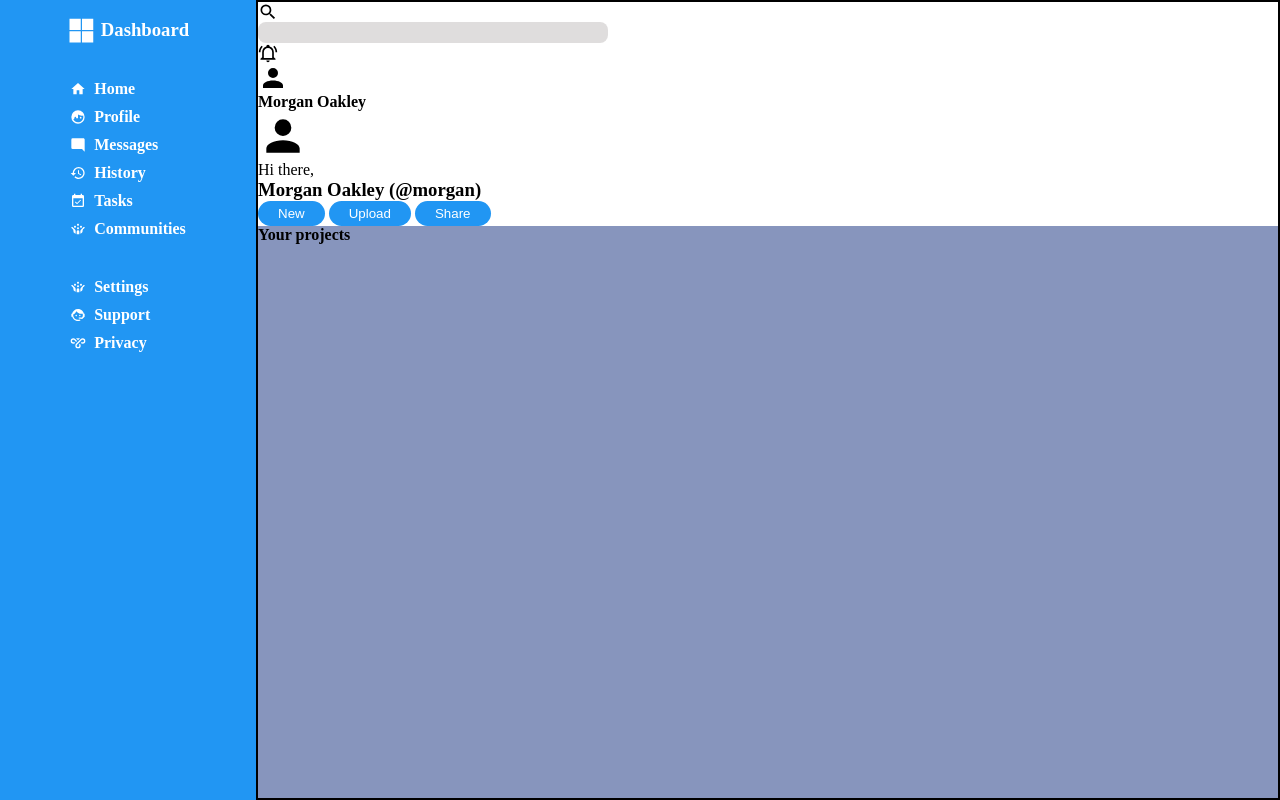
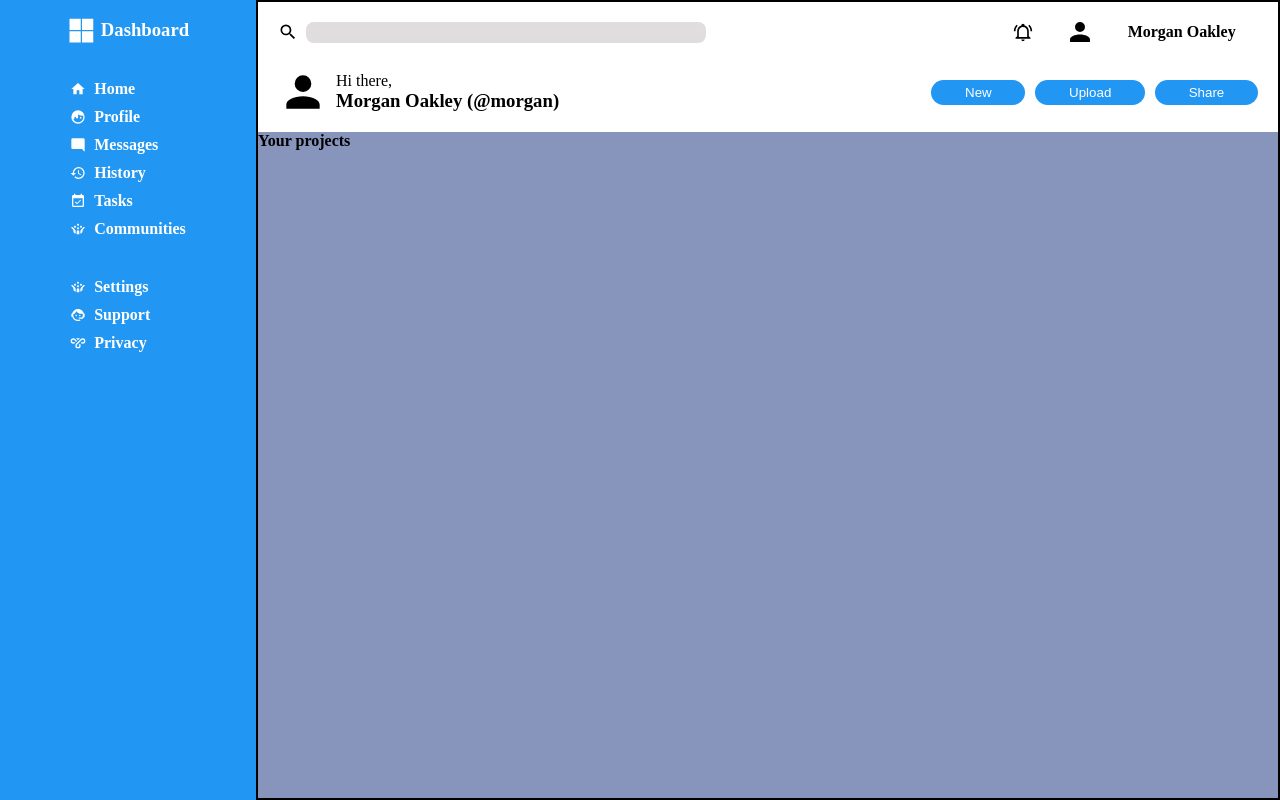
Before and after one commit to Kostiantyn777/admin-dashboard, a plain HTML site: page index.html in a window 1280 px wide. Drawn offline with Linux system fonts and the light colour scheme.

Commit message:
Finish CSS of the Header

```diff
--- a/index.html
+++ b/index.html
@@ -102,6 +102,7 @@
     <main class="main-container">
       <header class="header-container">
         <div class="header-top">
+          <div class="header-top-left">
             <div class="search-icon">
               <svg xmlns="http://www.w3.org/2000/svg" viewBox="0 0 24 24">
                 <path
@@ -111,7 +112,8 @@
             </div>
 
             <input type="search" id="search" name="q" />
-
+          </div>
+          <div class="header-top-right">
             <div class="bell-ring-icon">
               <svg xmlns="http://www.w3.org/2000/svg" viewBox="0 0 24 24">
                 <path
@@ -128,7 +130,9 @@
             </div>
             <h4>Morgan Oakley</h4>
           </div>
+        </div>
         <div class="header-bottom">
+          <div class="header-bottom-left">
             <div class="account-icon">
               <svg xmlns="http://www.w3.org/2000/svg" viewBox="0 0 24 24">
                 <path
@@ -140,9 +144,12 @@
               <p>Hi there,</p>
               <h3>Morgan Oakley (@morgan)</h3>
             </div>
+          </div>
+          <div class="header-bottom-right">
             <button>New</button>
             <button>Upload</button>
             <button>Share</button>
+          </div>
         </div>
       </header>
       <section class="main-content-container">
--- a/style.css
+++ b/style.css
@@ -76,7 +76,31 @@ body {
 }
 /*---------HEADER----------*/
 .header-container {
+  padding: 15px 20px;
   background-color: white;
+}
+.header-top {
+  display: grid;
+  grid-template-columns: 3fr 1fr;
+  padding-bottom: 20px;
+}
+.header-top-left,
+.header-bottom-left {
+  display: grid;
+  grid-template-columns: auto 1fr;
+  gap: 8px;
+  align-items: center;
+}
+.header-top-right,
+.header-bottom-right {
+  display: grid;
+  grid-template-columns: auto auto auto;
+  gap: 10px;
+  align-items: center;
+}
+.header-bottom {
+  display: grid;
+  grid-template-columns: 2fr 1fr;
 }
 
 .search-icon,
@@ -105,7 +129,7 @@ body {
 }
 
 input[type="search"] {
-  width: 350px;
+  width: 400px;
   font-size: 18px;
   border: none;
   background-color: #61565633;
```
Lines whose indentation alone changed are shown as unchanged.
